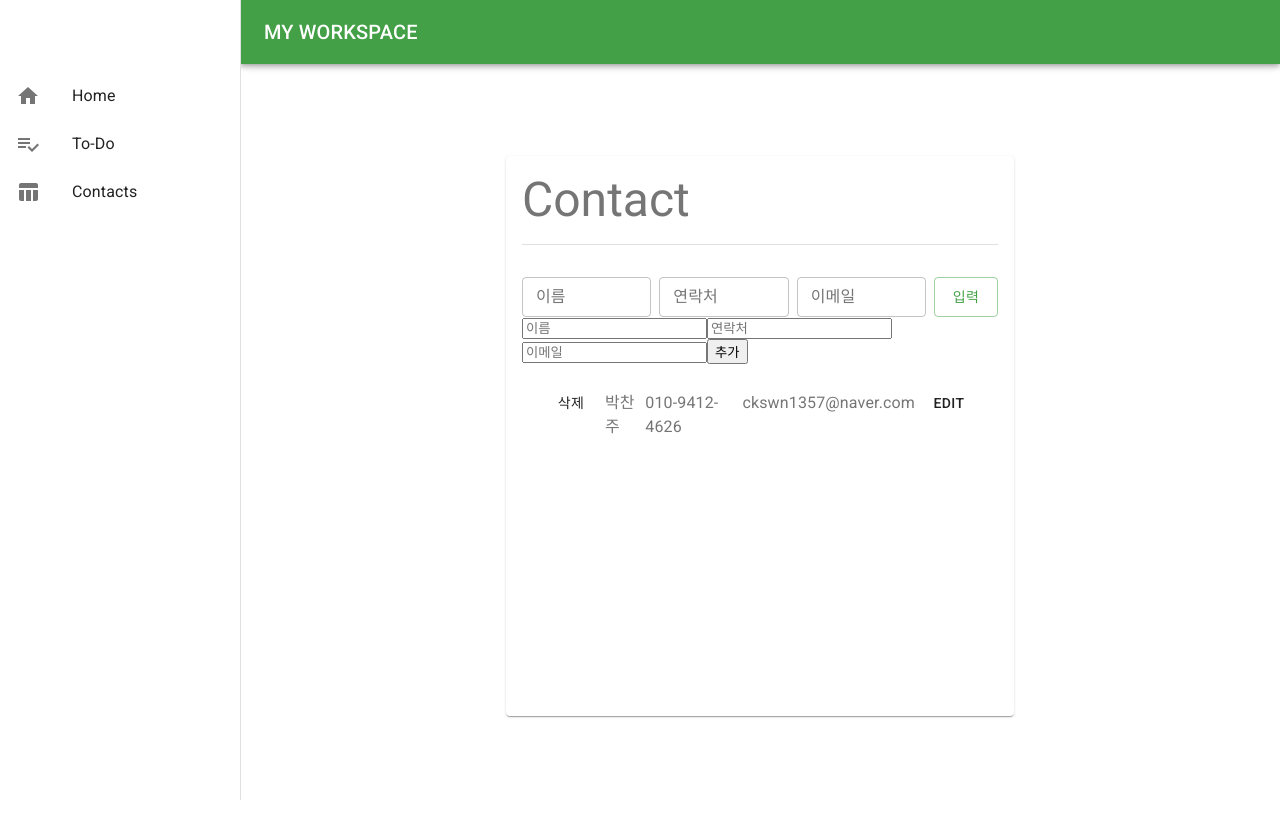
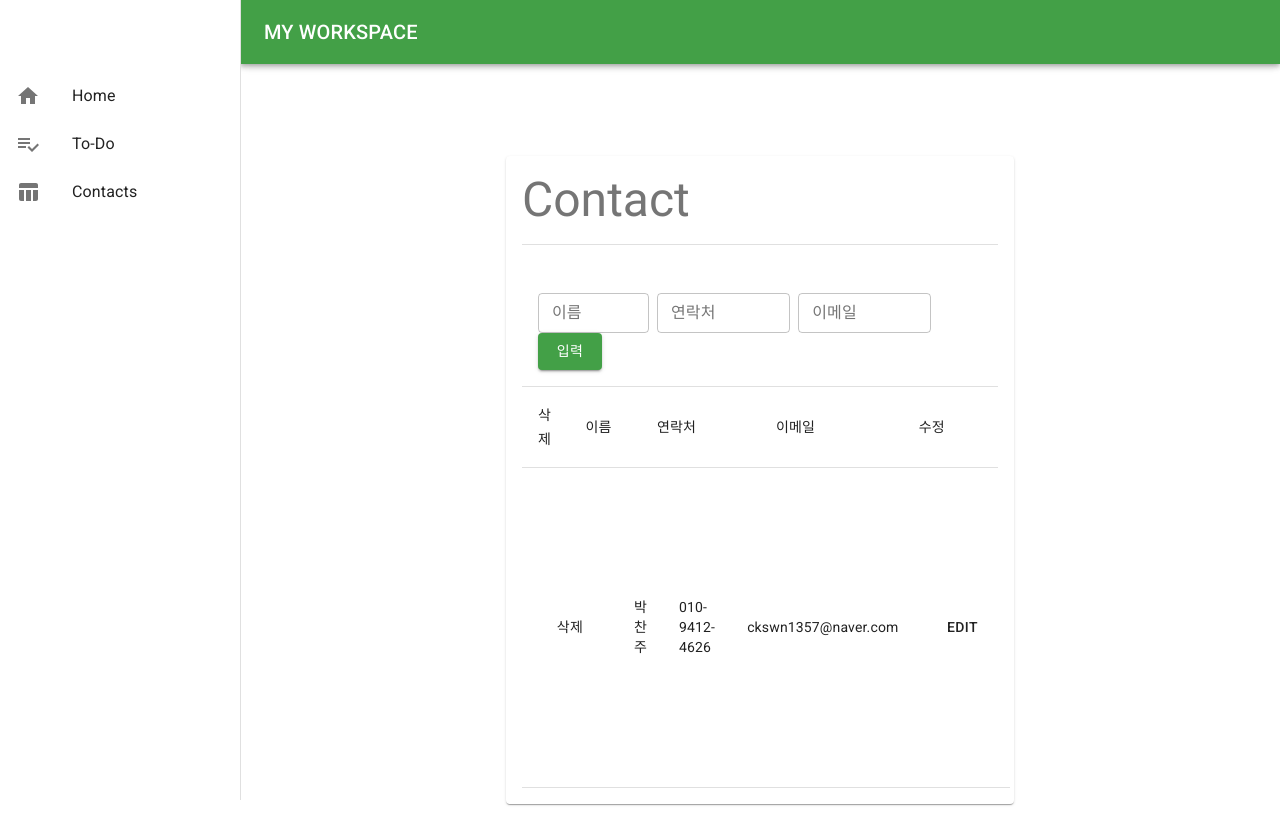
Before and after one commit to ckswn135/react-myworkspace, a React (Create React App) app: page /contacts in a window 1280 px wide. Built offline with nearby package versions, Linux system fonts and the light colour scheme.

Commit message:
Contact 분류 - 수정 미작용

```diff
--- a/src/components/contact-render-scope/ContactContainer.js
+++ b/src/components/contact-render-scope/ContactContainer.js
@@ -2,7 +2,6 @@ import { useState, useRef } from "react";
 
 import ContactForm from "./ContactForm";
 import ContactList from "./ContactList";
-import Contact from "./ContactMod";
 
 const ContactContainer = () => {
   const [callList, setCallList] = useState([
@@ -19,15 +18,14 @@ const ContactContainer = () => {
   const tr = useRef();
 
   const add = () => {
-    setCallList(
-      [
-        {
-          callName: input1.current.value,
-          callNumber: input2.current.value,
-          callMail: input3.current.value,
-        },
-      ].concat(callList)
-    );
+    setCallList([
+      {
+        callName: input1.current.value,
+        callNumber: input2.current.value,
+        callMail: input3.current.value,
+      },
+      ...callList,
+    ]);
 
     input1.current.value = "";
     input2.current.value = "";
@@ -82,24 +80,18 @@ const ContactContainer = () => {
   return (
     <>
       <ContactForm
-        inputRef={input1}
-        inputRef={input2}
-        inputRef={input3}
+        inputRef1={input1}
+        inputRef2={input2}
+        inputRef3={input3}
         onAdd={add}
       />
-      <div>
-        <input type="text" placeholder="이름" ref={input1} />
-        <input type="text" placeholder="연락처" ref={input2} />
-        <input type="text" placeholder="이메일" ref={input3} />
-        <button onClick={add}>추가</button>
-      </div>
       <ContactList
         callList={callList}
         trRef={tr}
         onRemove={remove}
         onEdit={edit}
+        onCancel={cancel}
         onSave={save}
-        onCancel={cancel}
       />
     </>
   );
--- a/src/components/contact-render-scope/ContactForm.js
+++ b/src/components/contact-render-scope/ContactForm.js
@@ -1,48 +1,67 @@
 import TextField from "@material-ui/core/TextField";
 import Button from "@material-ui/core/Button";
 
-const ContactForm = ({ inputRef, onAdd }) => {
+import Table from "@material-ui/core/Table";
+import TableHead from "@material-ui/core/TableHead";
+import TableRow from "@material-ui/core/TableRow";
+import TableCell from "@material-ui/core/TableCell";
+
+const ContactForm = ({ inputRef1, inputRef2, inputRef3, onAdd }) => {
   return (
-    <div style={{ display: "flex" }}>
+    <Table style={{ display: "flex" }}>
+      <TableHead>
+        <TableRow>
+          <TableCell colSpan={5}>
             <TextField
               variant="outlined"
-        inputRef={inputRef}
+              inputRef={inputRef1}
               label="이름"
               size="small"
               style={{
-          width: "90%",
+                width: "25%",
                 marginRight: "0.5rem",
               }}
             />
             <TextField
               variant="outlined"
-        inputRef={inputRef}
+              inputRef={inputRef2}
               label="연락처"
               size="small"
               style={{
-          width: "90%",
+                width: "30%",
                 marginRight: "0.5rem",
               }}
             />
             <TextField
               variant="outlined"
-        inputRef={inputRef}
+              inputRef={inputRef3}
               label="이메일"
               size="small"
               style={{
-          width: "90%",
+                width: "30%",
                 marginRight: "0.5rem",
               }}
             />
+
             <Button
               style={{ width: "10%" }}
-        variant="outlined"
+              variant="contained"
               color="primary"
               onClick={onAdd}
             >
               입력
             </Button>
-    </div>
+          </TableCell>
+        </TableRow>
+        <TableRow>
+          <TableCell style={{ width: "10%" }}>삭제</TableCell>
+          <TableCell style={{ width: "15%" }}>이름</TableCell>
+          <TableCell style={{ width: "25%" }}>연락처</TableCell>
+          <TableCell style={{ width: "30%" }}>이메일</TableCell>
+          <TableCell style={{ width: "20%" }}>수정</TableCell>
+        </TableRow>
+      </TableHead>
+    </Table>
   );
 };
 
--- a/src/components/contact-render-scope/ContactItem.js
+++ b/src/components/contact-render-scope/ContactItem.js
@@ -1,85 +1,90 @@
 import TextField from "@material-ui/core/TextField";
 import Button from "@material-ui/core/Button";
-import ListItem from "@material-ui/core/ListItem";
-import ListItemText from "@material-ui/core/ListItemText";
 
-const ContactItem = ({ index, call, onRemove, onEdit, onSave, onCancel }) => {
+import TableRow from "@material-ui/core/TableRow";
+import TableCell from "@material-ui/core/TableCell";
+import { useState } from "react";
+
+const ContactItem = ({ index, call, onRemove, onEdit, onCancel, onSave }) => {
+  const [isEdit, setIsEdit] = useState(call.isEdit);
   return (
-    <ListItem>
-      <tr>
-        <td>
+    <TableRow>
+      <TableCell style={{ width: "10%" }}>
         <Button
           onClick={() => {
             onRemove(index);
           }}
         >
+          {" "}
           삭제
         </Button>
-        </td>
-        <td>
-          {!call.isEdit && <ListItemText>{call.callName}</ListItemText>}
-          {call.isEdit && (
+      </TableCell>
+      <TableCell style={{ width: "15%" }}>
+        {!isEdit && <span>{call.callName}</span>}
+        {isEdit && (
           <TextField
             type="text"
             className={"cname"}
             defaultValue={call.callName}
           ></TextField>
         )}
-        </td>
-        <td>
-          {!call.isEdit && <ListItemText>{call.callNumber}</ListItemText>}
-          {call.isEdit && (
+      </TableCell>
+      <TableCell style={{ width: "25%" }}>
+        {!isEdit && <span>{call.callNumber}</span>}
+        {isEdit && (
           <TextField
             type="text"
             className={"cnumber"}
             defaultValue={call.callNumber}
           ></TextField>
         )}
-        </td>
-        <td>
-          {!call.isEdit && <ListItemText>{call.callMail}</ListItemText>}
-          {call.isEdit && (
+      </TableCell>
+      <TableCell style={{ width: "30%" }}>
+        {!isEdit && <span>{call.callMail}</span>}
+        {isEdit && (
           <TextField
             type="text"
             className={"cmail"}
             defaultValue={call.callMail}
           ></TextField>
         )}
-        </td>
-        <td>
-          {!call.isEdit && <ListItemText>{call.memo}</ListItemText>}
-          {!call.isEdit && (
+      </TableCell>
+      <TableCell style={{ width: "20%" }}>
+        {!isEdit && <span>{call.memo}</span>}
+        {!isEdit && (
           <Button
             onClick={() => {
               onEdit(index);
+              setIsEdit(true);
             }}
           >
             edit
           </Button>
         )}
 
-          {call.isEdit && (
+        {isEdit && (
           <Button
             onClick={() => {
               onSave(index);
+              setIsEdit(false);
             }}
           >
             save
           </Button>
         )}
 
-          {call.isEdit && (
+        {isEdit && (
           <Button
             onClick={() => {
               onCancel(index);
+              setIsEdit(false);
             }}
           >
             cancel
           </Button>
         )}
-        </td>
-      </tr>
-    </ListItem>
+      </TableCell>
+    </TableRow>
   );
 };
 
--- a/src/components/contact-render-scope/ContactList.js
+++ b/src/components/contact-render-scope/ContactList.js
@@ -1,4 +1,5 @@
-import List from "@material-ui/core/List";
+import Table from "@material-ui/core/Table";
+import TableBody from "@material-ui/core/TableBody";
 import ContactItem from "./ContactItem";
 
 const ContactList = ({
@@ -6,12 +7,12 @@ const ContactList = ({
   trRef,
   onRemove,
   onEdit,
+  onCancel,
   onSave,
-  onCancel,
 }) => {
   return (
-    <div>
-      <List ref={trRef} style={{ height: "40vh", overflowY: "auto" }}>
+    <Table>
+      <TableBody ref={trRef} style={{ height: "40vh", overflowY: "auto" }}>
         {callList.map((call, index) => (
           <ContactItem
             key={index}
@@ -19,12 +20,12 @@ const ContactList = ({
             call={call}
             onRemove={onRemove}
             onEdit={onEdit}
+            onCancel={onCancel}
             onSave={onSave}
-            onCancel={onCancel}
           />
         ))}
-      </List>
-    </div>
+      </TableBody>
+    </Table>
   );
 };
 
--- a/src/components/contact-render-scope/ContactMod.js
+++ /dev/null
@@ -1,181 +0,0 @@
-import { useRef, useState } from "react";
-
-const Contact = () => {
-  const [callList, setCallList] = useState([
-    {
-      callName: "박찬주",
-      callNumber: "010-9412-4626",
-      callMail: "ckswn1357@naver.com",
-    },
-  ]);
-
-  const input1 = useRef();
-  const input2 = useRef();
-  const input3 = useRef();
-  const tr = useRef();
-
-  const add = () => {
-    setCallList(
-      [
-        {
-          callName: input1.current.value,
-          callNumber: input2.current.value,
-          callMail: input3.current.value,
-        },
-      ].concat(callList)
-    );
-
-    input1.current.value = "";
-    input2.current.value = "";
-    input3.current.value = "";
-  };
-
-  const remove = (index) => {
-    setCallList(callList.filter((_, idx) => idx !== index));
-  };
-
-  const edit = (index) => {
-    setCallList(
-      callList.map((call, idx) => {
-        if (idx === index) {
-          call.isEdit = true;
-        }
-
-        return call;
-      })
-    );
-  };
-
-  const cancel = (index) => {
-    setCallList(
-      callList.map((call, idx) => {
-        if (idx === index) {
-          delete call.isEdit;
-        }
-        return call;
-      })
-    );
-  };
-
-  const save = (index) => {
-    setCallList(
-      callList.map((call, idx) => {
-        if (idx === index) {
-          const editInput1 = document.querySelector(".cname");
-          const editInput2 = document.querySelector(".cnumber");
-          const editInput3 = document.querySelector(".cmail");
-
-          call.callName = editInput1.value;
-          call.callNumber = editInput2.value;
-          call.callMail = editInput3.value;
-          delete call.isEdit;
-        }
-        return call;
-      })
-    );
-  };
-
-  return (
-    <>
-      <div>
-        <input type="text" placeholder="이름" ref={input1} />
-        <input type="text" placeholder="연락처" ref={input2} />
-        <input type="text" placeholder="이메일" ref={input3} />
-        <button onClick={add}>추가</button>
-      </div>
-      <div>
-        <table>
-          <thead>
-            <tr>
-              <th>삭제</th>
-              <th>이름</th>
-              <th>연락처</th>
-              <th>이메일</th>
-              <th>수정</th>
-            </tr>
-          </thead>
-
-          <tbody>
-            {callList.map((call, index) => (
-              <tr ref={tr} key={index}>
-                <td>
-                  <button
-                    onClick={() => {
-                      remove(index);
-                    }}
-                  >
-                    삭제
-                  </button>
-                </td>
-                <td>
-                  {!call.isEdit && <span>{call.callName}</span>}
-                  {call.isEdit && (
-                    <input
-                      type="text"
-                      className={"cname"}
-                      defaultValue={call.callName}
-                    ></input>
-                  )}
-                </td>
-                <td>
-                  {!call.isEdit && <span>{call.callNumber}</span>}
-                  {call.isEdit && (
-                    <input
-                      type="text"
-                      className={"cnumber"}
-                      defaultValue={call.callNumber}
-                    ></input>
-                  )}
-                </td>
-                <td>
-                  {!call.isEdit && <span>{call.callMail}</span>}
-                  {call.isEdit && (
-                    <input
-                      type="text"
-                      className={"cmail"}
-                      defaultValue={call.callMail}
-                    ></input>
-                  )}
-                </td>
-                <td>
-                  {!call.isEdit && <span>{call.memo}</span>}
-                  {!call.isEdit && (
-                    <button
-                      onClick={() => {
-                        edit(index);
-                      }}
-                    >
-                      edit
-                    </button>
-                  )}
-
-                  {call.isEdit && (
-                    <button
-                      onClick={() => {
-                        save(index);
-                      }}
-                    >
-                      save
-                    </button>
-                  )}
-
-                  {call.isEdit && (
-                    <button
-                      onClick={() => {
-                        cancel(index);
-                      }}
-                    >
-                      cancel
-                    </button>
-                  )}
-                </td>
-              </tr>
-            ))}
-          </tbody>
-        </table>
-      </div>
-    </>
-  );
-};
-
-export default Contact;
```
Lines whose indentation alone changed are shown as unchanged.
